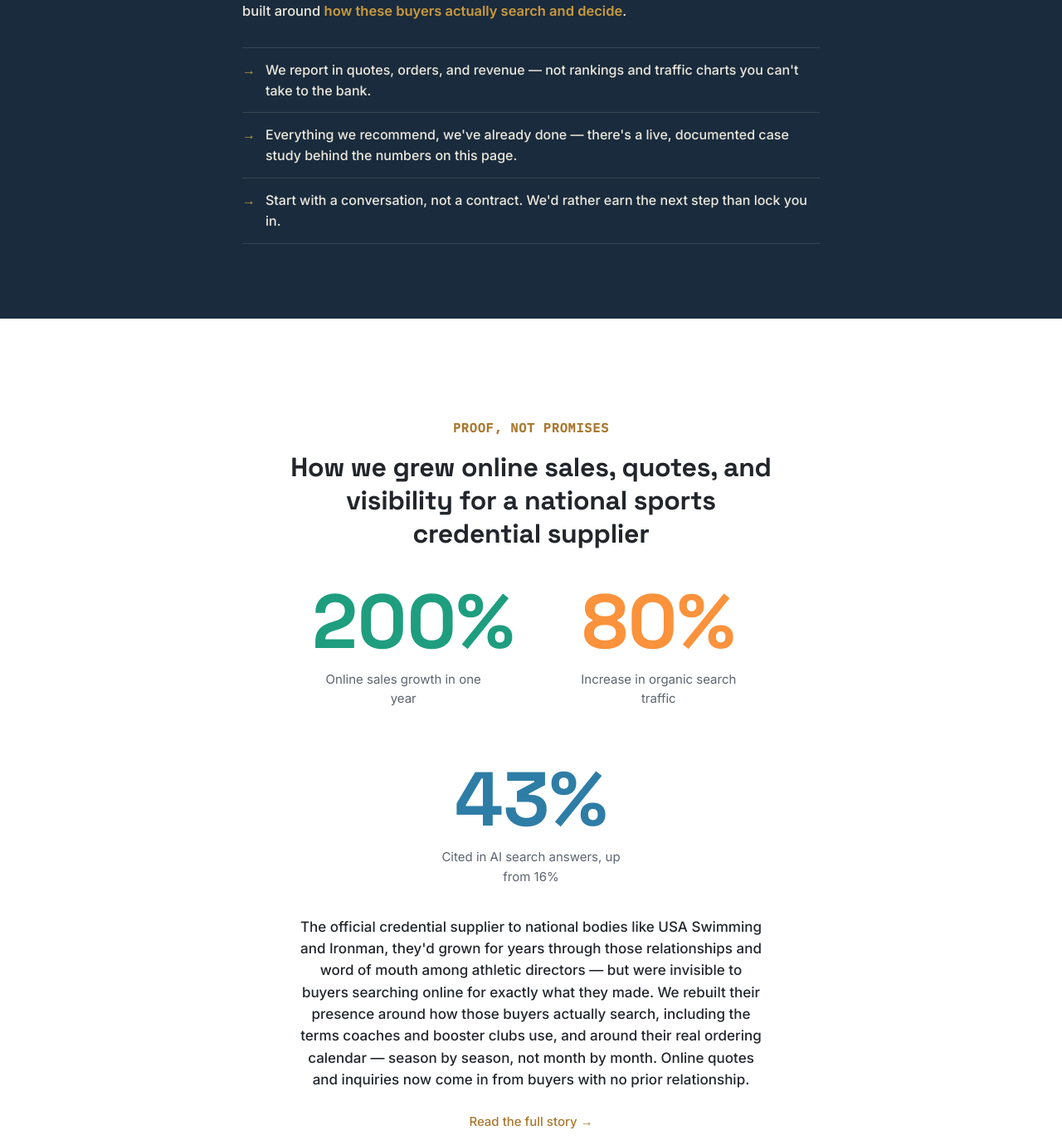
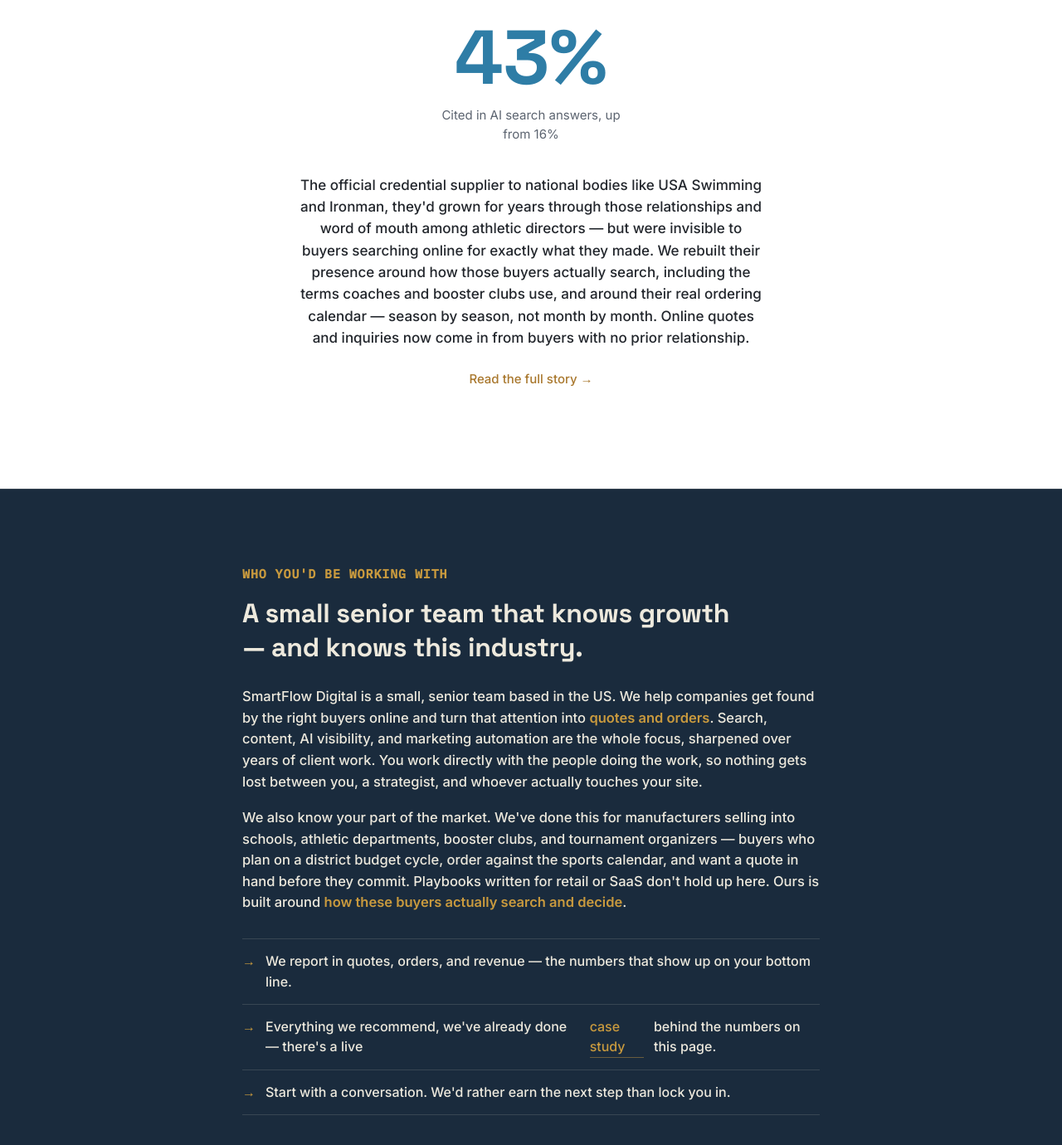
Before and after one commit to dhiraj-bytes/smartflow-website, a plain HTML site: page index.html in a window 1280 px wide. Shown: the part 3440-4820 px from the top of the page at 83% size. Drawn offline with Linux system fonts and the light colour scheme; a script that the page names is missing.

Commit message:
Home: swap Proof above About; tighten About copy, link case study
Co-Authored-By: Claude Sonnet 5 <noreply@anthropic.com>
Claude-Session: https://claude.ai/code/session_01H6bm1SDeTDwPLR4vTMSTdq

```diff
--- a/index.html
+++ b/index.html
@@ -236,6 +236,8 @@
   .about ul { list-style: none; margin-top: 30px; border-top: 1px solid var(--line); }
   .about li { padding: 14px 0; font-size: 16px; font-weight: 450; color: var(--cream); border-bottom: 1px solid var(--line); display: flex; gap: 12px; }
   .about li::before { content: '\2192'; color: var(--gold); font-weight: 700; flex: none; }
+  .about li a { color: var(--gold); text-decoration: none; border-bottom: 1px solid rgba(201,154,62,0.45); }
+  .about li a:hover { border-bottom-color: var(--gold); }
 
   @media (max-width: 700px) {
     .calendar-strip { grid-template-columns: 1fr 1fr; }
@@ -378,20 +380,6 @@
   </div>
 </section>
 
-<section class="about">
-  <div class="wrap">
-    <div class="section-label mono">Who you'd be working with</div>
-    <h2>A small senior team that knows growth — and knows this industry.</h2>
-    <p>SmartFlow Digital is a small, senior team based in the US. We help companies get found by the right buyers online and turn that attention into <mark>quotes and orders</mark>. Search, content, AI visibility, and marketing automation are the whole focus — not one service among many — sharpened over years of client work. You work directly with the people doing the work, so nothing gets lost between you, a strategist, and whoever actually touches your site.</p>
-    <p>We also know your part of the market. We've done this for manufacturers selling into schools, athletic departments, booster clubs, and tournament organizers — buyers who plan on a district budget cycle, order against the sports calendar, and want a quote in hand before they commit. Playbooks written for retail or SaaS don't hold up here. Ours is built around <mark>how these buyers actually search and decide</mark>.</p>
-    <ul>
-      <li>We report in quotes, orders, and revenue — not rankings and traffic charts you can't take to the bank.</li>
-      <li>Everything we recommend, we've already done — there's a live, documented case study behind the numbers on this page.</li>
-      <li>Start with a conversation, not a contract. We'd rather earn the next step than lock you in.</li>
-    </ul>
-  </div>
-</section>
-
 <section class="proof light-panel">
   <div class="wrap">
     <div class="section-label mono">Proof, not promises</div>
@@ -412,6 +400,20 @@
     </div>
     <p class="proof-story">The official credential supplier to national bodies like USA Swimming and Ironman, they'd grown for years through those relationships and word of mouth among athletic directors — but were invisible to buyers searching online for exactly what they made. We rebuilt their presence around how those buyers actually search, including the terms coaches and booster clubs use, and around their real ordering calendar — season by season, not month by month. Online quotes and inquiries now come in from buyers with no prior relationship.</p>
     <a class="link" href="case-study.html">Read the full story →</a>
+  </div>
+</section>
+
+<section class="about">
+  <div class="wrap">
+    <div class="section-label mono">Who you'd be working with</div>
+    <h2>A small senior team that knows growth — and knows this industry.</h2>
+    <p>SmartFlow Digital is a small, senior team based in the US. We help companies get found by the right buyers online and turn that attention into <mark>quotes and orders</mark>. Search, content, AI visibility, and marketing automation are the whole focus, sharpened over years of client work. You work directly with the people doing the work, so nothing gets lost between you, a strategist, and whoever actually touches your site.</p>
+    <p>We also know your part of the market. We've done this for manufacturers selling into schools, athletic departments, booster clubs, and tournament organizers — buyers who plan on a district budget cycle, order against the sports calendar, and want a quote in hand before they commit. Playbooks written for retail or SaaS don't hold up here. Ours is built around <mark>how these buyers actually search and decide</mark>.</p>
+    <ul>
+      <li>We report in quotes, orders, and revenue — the numbers that show up on your bottom line.</li>
+      <li>Everything we recommend, we've already done — there's a live <a href="case-study.html">case study</a> behind the numbers on this page.</li>
+      <li>Start with a conversation. We'd rather earn the next step than lock you in.</li>
+    </ul>
   </div>
 </section>
 
```
